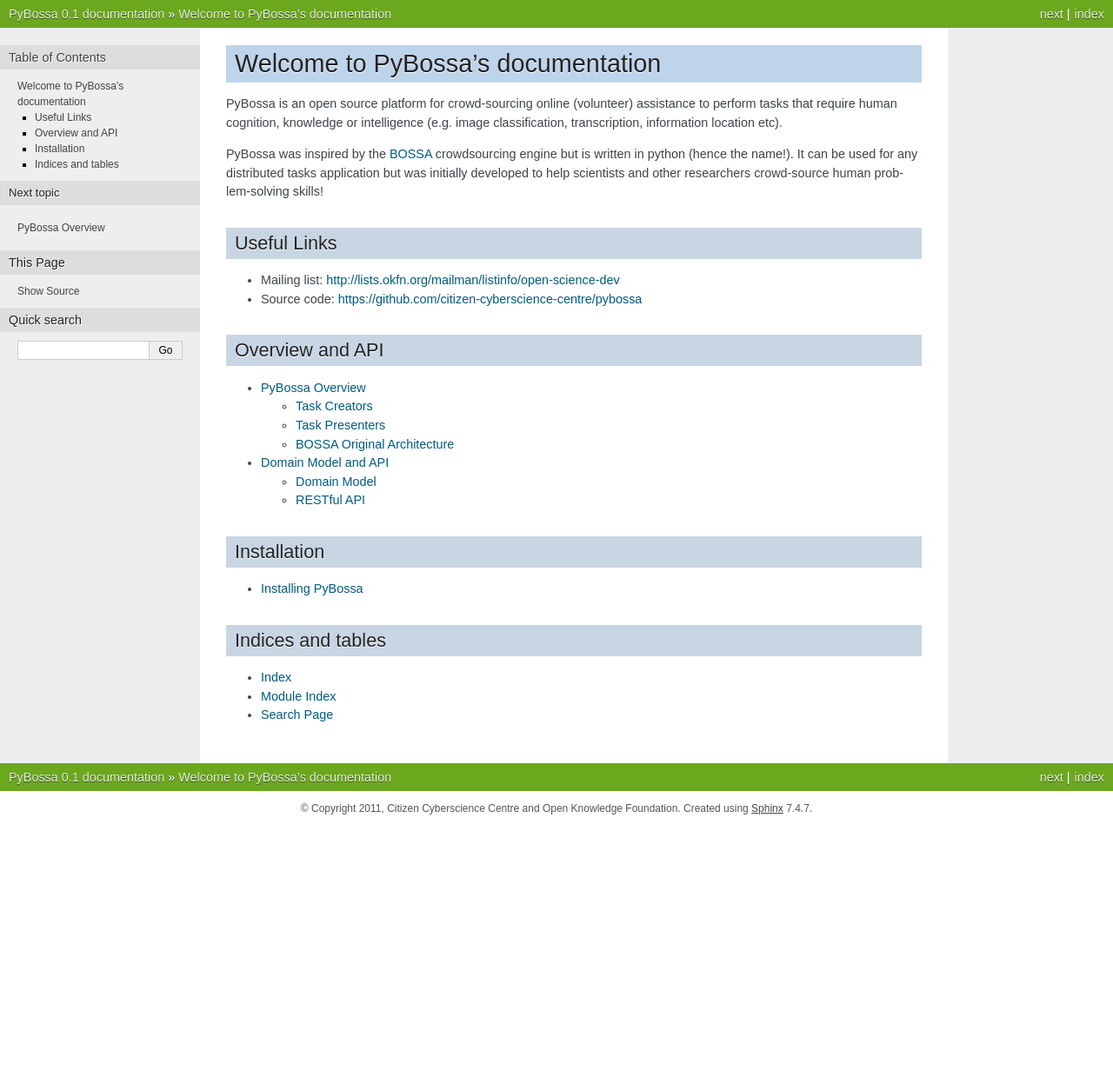
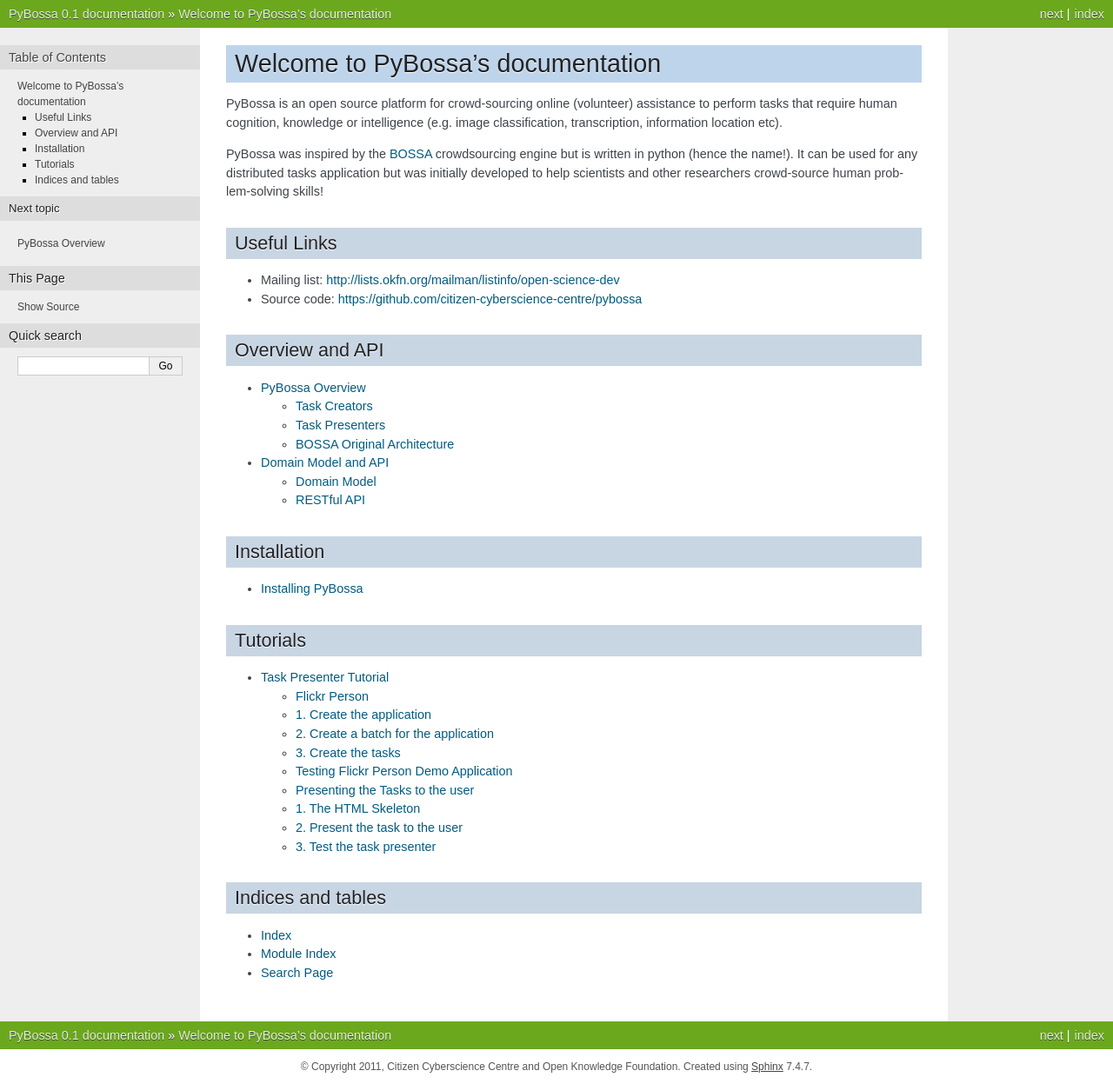
Before and after one commit to Scifabric/pybossa, a Sphinx documentation site: the page built from doc/index.rst, in a window 1280 px wide. Shown: the whole page at 87% size. Built offline with Sphinx 7.4.7, drawn with Linux system fonts in a browser that asks for light colours; before the commit the page ends 950 px from its top, so only the background shows below that; some of the changed lines change nothing that is shown.

Commit message:
First draft of the documentation. Refs #21
First draft of the tutorial for the task presenter.

```diff
--- a/doc/index.rst
+++ b/doc/index.rst
@@ -37,6 +37,13 @@
 
    install
 
+Tutorials
+=========
+
+.. toctree::
+   :maxdepth: 2
+
+   task-presenter
 
 Indices and tables
 ==================
--- /dev/null
+++ b/doc/task-presenter.rst
@@ -0,0 +1,126 @@
+=======================
+Task Presenter Tutorial
+=======================
+
+This tutorial is based in the demo application **Flickr Person** provided with PyBossa.
+
+Flickr Person
+=============
+
+The demo application Flickr Person has two main components:
+
+  * Python script to generate the tasks in PyBossa, and
+  * HTML + Javascript to show the tasks to the users.
+
+Both applications employ the PyBossa API.
+
+1. Create the application
+=======================================
+
+First of all we have to create an application for the project. The application will be created using the API URL **/api/app** with a POST action. We will have to provide the following information about the application and convert it to a JSON object::
+
+  name = u'Flickr Person Finder'
+  short_name = u'FlickrPerson'
+  description = u'Do you see a human in this photo?'
+  data = dict(name = name, short_name = short_name, description = description)
+  data = json.dumps(data)
+
+The **description** field is used to store the **question** that we want to ask in our tasks. As Flickr Person is trying to figure out if there is a person in the photo, the question is: *Do you see a human in this photo?*. The other two fields are the names used for naming the application (short_name will be the slug name of the application).
+
+Please, check the following script lines_ for more information.
+
+.. _lines: https://github.com/citizen-cyberscience-centre/pybossa/blob/master/flickrPerson/getPhotos.py#L25
+
+2. Create a batch for the application
+=====================================
+
+Once the application has been created, a batch of tasks can be created associated to the application **ID**. The following fields have to be provided::
+
+  name = datetime.datetime.now().strftime("%Y/%m/%d - %H:%M:%S")
+  data = dict (name = name, app_id = app_id, calibration = 0)
+  data = json.dumps(data)
+
+We use the creation time of the batch as name, but it possible to use whatever you like.
+
+As you can see, all the data is sent in JSON format. The API URL to POST the data is: **/api/batch**.
+
+Please, check the following script lines_ for more information.
+.. _lines: https://github.com/citizen-cyberscience-centre/pybossa/blob/master/flickrPerson/getPhotos.py#L63
+
+3. Create the tasks
+===================
+
+The last step involves the creation of tasks associated to a **batch** and an **application**. As in all the previous steps, we are going to create a JSON object and POST it using the following API URL **/api/task**::
+
+  info = dict (link = photo['link'], url = photo['url'])
+  data = dict (app_id = app_id, batch_id = batch_id, state = 0, info = info, calibration = 0, priority_0 = 0)
+  data = json.dumps(data)
+
+The most important field for the task is the **info** one. This field will be used to store a JSON object with the required data for the task. As Flickr Person is trying to figure out if there is a human or not in a photo, the provided information is: the Flickr Link page of the photo, and the image URL of the photo. If your application needs more fields, you are free to add them based on your needs.
+
+Please, check the following script lines_ for more information.
+.. _lines: https://github.com/citizen-cyberscience-centre/pybossa/blob/master/flickrPerson/getPhotos.py#L83
+
+Testing Flickr Person Demo Application
+======================================
+
+We have seen all the required steps to create an application with a batch of tasks. If you want to test it, make sure that you have a running version of PyBossa in your machine, and run the following script  **flickrPerson/getPhotos.py**. This script will grab the latest published photos in the Flickr public feed and save the *link* of the image (the Flickr web page) and the *url* of the image. For example:
+
+  * Link: http://www.flickr.com/photos/teleyinex/2945647308/
+  * URL: http://farm4.staticflickr.com/3208/2945647308_f048cc1633_m.jpg
+
+Those items will be converted into the following JSON object::
+
+  { 'link': 'http://www.flickr.com/photos/teleyinex/2945647308/', 'url': 'http://farm4.staticflickr.com/3208/2945647308_f048cc1633_m.jpg' }
+
+And saved into the task field **info** of the task model. **Note**: sometimes the script fails because Flickr does not provide a sane JSON feed, so you will have to re-run it until you get one successful run.
+
+Presenting the Tasks to the user
+================================
+
+In order to present the tasks to the user, you will only need an HTML template within PyBossa and a Javascript or any other script language that you want to use. In this case, Flickr Person uses a basic HTML skeleton and a simple Javascript library (based on jQuery) to present the tasks to the users (only anonymous users for the moment) and save the answers.
+
+1. The HTML Skeleton
+====================
+
+Check the file_ **templates/flickrperson/example.html** for a very basic skeleton to show the tasks. The file has three sections (div ones):
+  * <divs> for the warnings actions. When the user saves an answer, a success feedback message is shown to the user. There is also an error one for failures.
+  * <divs> for the Flickr image. This div will be updated via the Javascript with the Flickr Link and image URL for every task.
+  * <divs> for the answer buttons. There are three buttons with the possible answers: Yes, No, I don't know.
+
+At the end of the skeleton we load the Javascript.
+
+.. _file: https://github.com/citizen-cyberscience-centre/pybossa/blob/master/pybossa/templates/flickrperson/example.html
+
+2. Present the task to the user
+===============================
+
+All the action takes place in the file_ **static/flickrPerson/js/flickrperson.js**. The script has several functions to get from PyBossa the application and its associated batches and tasks. In all the cases, the calls are using the RESTful API of PyBossa.
+
+First of all we need to get the application ID, so we can check which batches are available for the users. The function getApp(name) will get all the registered applications in PyBossa and get the ID for Flickr Person::
+
+  getApp("FlickrPerson")
+
+In this case we use the short name or slug to identify for which application we want the tasks. If the application is in the system, the function will call the method **getBatches** to obtain all the available batches for the application.
+
+getBatches obtains all the available batches in the system (for the moment it is not possible get all the batches for a given application via the API), and then checks which ones belong to FlickrPerson. The method uses the simplest approach and choses randomly one of the available batches, and calls the next function to get all the tasks associated to that batch: **getTask**.
+
+getTask will obtain all the available tasks in the system (as in the previous step, for the moment is not possible to get the task for a given batch or app ID via the API) and selects those ones that belong to the batch. Then, it choses one randomly and fills in the HTML skeleton with the available information of the task:
+
+  * the Batch ID, and
+  * the Task ID.
+
+The users then can click Yes, No or I don't know. Yes and No save the answer in the DB (check **/api/taskrun**) with information about the task and the answer, while the button **I don't know** simply loads another task as sometimes the image is not available (the Flickr user has delete it) or it is not clear if there is a human or not in the image (you only see one hand and nothing else).
+
+Please, read the file_ for more details about all the steps.
+
+.. _file: https://github.com/citizen-cyberscience-centre/pybossa/blob/master/pybossa/templates/flickrperson/example.html
+
+3. Test the task presenter
+==========================
+
+In order to test the task presenter, you only have to load the main page of PyBossa:
+
+ * http://0.0.0.0:5000
+
+And click in the big blue button: Start contributing now.
```
